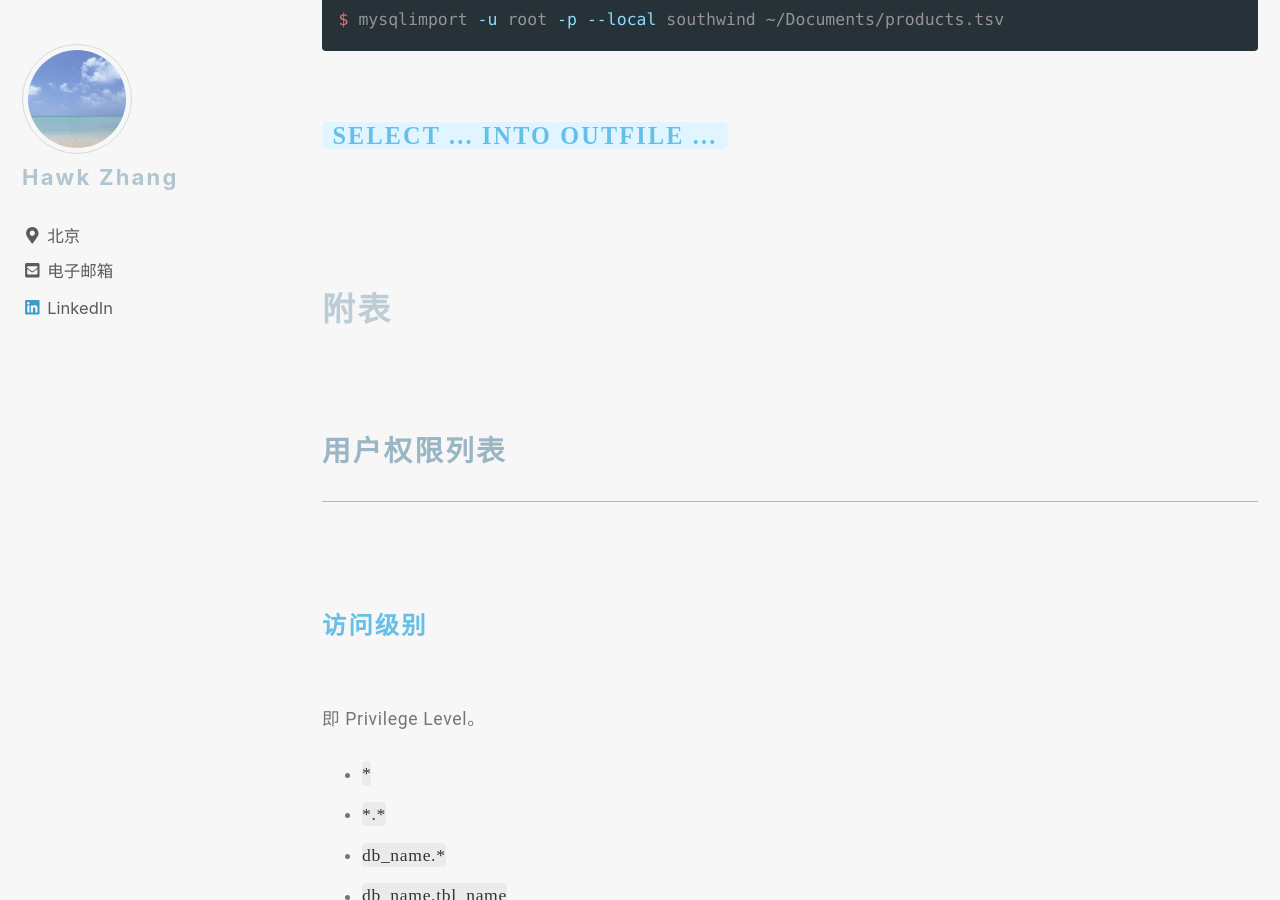
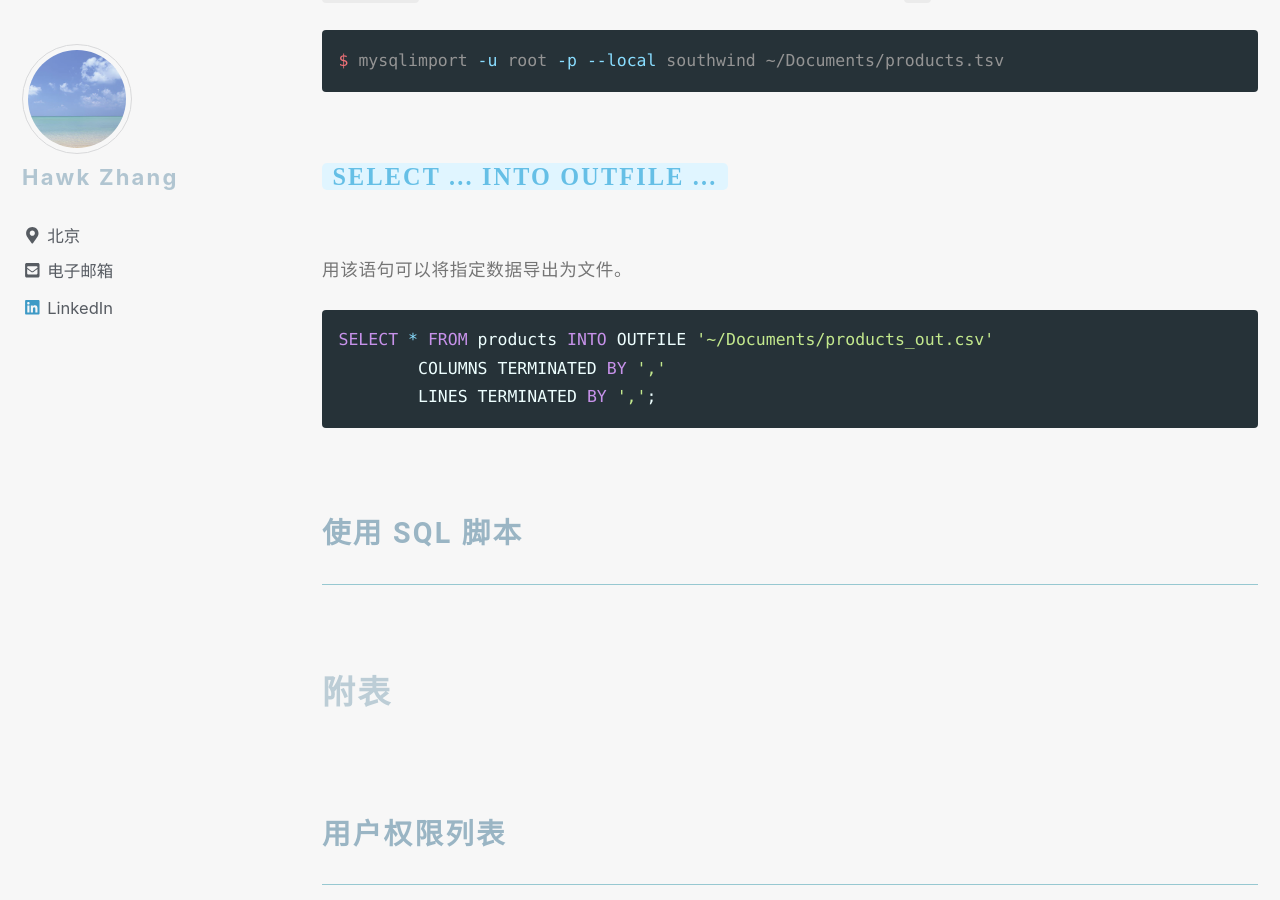
Before and after one commit to narru888/linotes_note, a Jekyll site: the page built from _posts/mysql/2016-04-02-statements.md, in a window 1280 px wide and 900 px high, scrolled down 24225 px. Built offline with Jekyll 4.4.1, drawn with Linux system fonts in a browser that asks for light colours; nearby versions of some CDN libraries; a script that is not in the unit is left out.

Commit message:
update on 2018-10-15 15:21:01 CST

````diff
--- a/_posts/mysql/2016-04-02-statements.md
+++ b/_posts/mysql/2016-04-02-statements.md
@@ -975,6 +975,26 @@ $ mysqlimport -u root -p --local southwind ~/Documents/products.tsv
 
 #### `SELECT ... INTO OUTFILE ...`
 
+用该语句可以将指定数据导出为文件。
+
+```sql
+SELECT * FROM products INTO OUTFILE '~/Documents/products_out.csv'
+	COLUMNS TERMINATED BY ','
+	LINES TERMINATED BY ',';
+```
+
+
+
+
+
+
+
+
+
+
+
+### 使用 SQL 脚本
+
 
 
 
````
